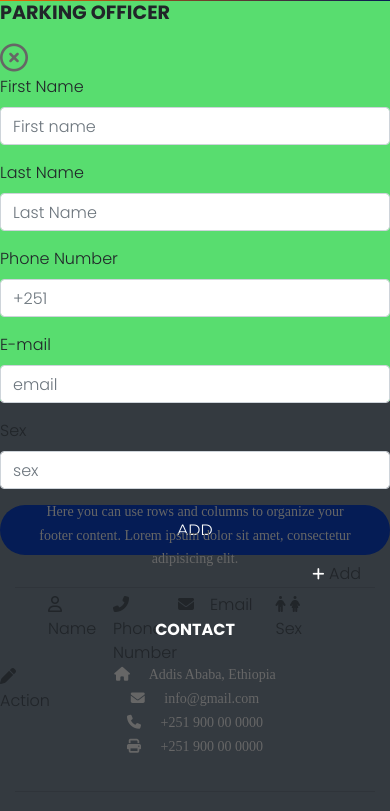
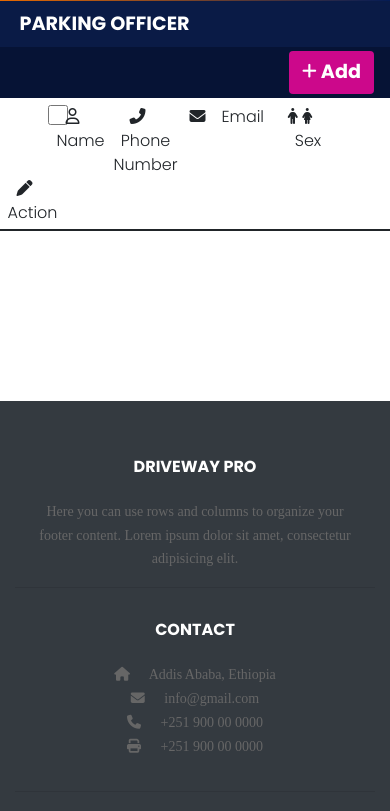
Before and after one commit to Ge-eez/Driveway-Pro-Webapp, a plain HTML site: page company_page.html in a window 390 px wide. Both pictures are taken after a click on the link "Parking Officer". Shown: the part 61-872 px from the top of the page. Drawn offline with nearby package versions, Linux system fonts and the light colour scheme.

Commit message:
parking officer style not responsive

```diff
--- a/assets/css/company.css
+++ b/assets/css/company.css
@@ -71,10 +71,68 @@ li .active {
 /* parking officer section */
 #parking-officer{
     display: none;
-    height: 600px;
-    background-color: rgb(88, 221, 111);
+    height: 800px;
 }
 
+#parking-officer h2{
+    background-color: #0a1b46;
+    color: white;
+    padding: 3% 0% 3% 5%;
+    margin: 0%;
+}
+#parking-officer #option{
+    margin: 0;
+    background-color: #061335;
+    padding: 1% 0% 1% 0%;
+    margin-bottom: 2%;
+
+}
+#parking-officer #add-btn{
+    background-color: #cc088b;
+    color: white;
+    font-size: 1.2rem;
+    font-weight: bold;
+}
+#parking-officer #header{
+    padding-bottom: 1%;
+    border-bottom: 2px solid;
+    text-align: center;
+}
+#parking-officer .list-inline{
+    border-bottom: 1px solid;
+    padding-bottom: 1%;
+    text-align: center;
+}
+#pop-up{
+    position: fixed;
+    width: 25%;
+    display: none;
+    right:8%;
+    top: 15%;
+    padding: 0% 1% 1% 1%;
+    border: 1px solid none;
+    border-radius: 5%;
+    z-index: 9;
+    background-color: rgb(204, 198, 198);
+}
+#pop-up .far{
+    position: relative;
+    left: 94%;
+    top: -1%;
+    margin-top: 3px;
+}
+.form-container {
+    max-width: 300px;
+    padding: 10px;
+}
+.addScroll{
+    overflow-y:auto;
+    height: 550px;
+  }
+#parking-officer ul>li>input{
+    width: 20px;
+    height: 20px;
+}
 #more{
 display: none;
 height: 600px;
```
